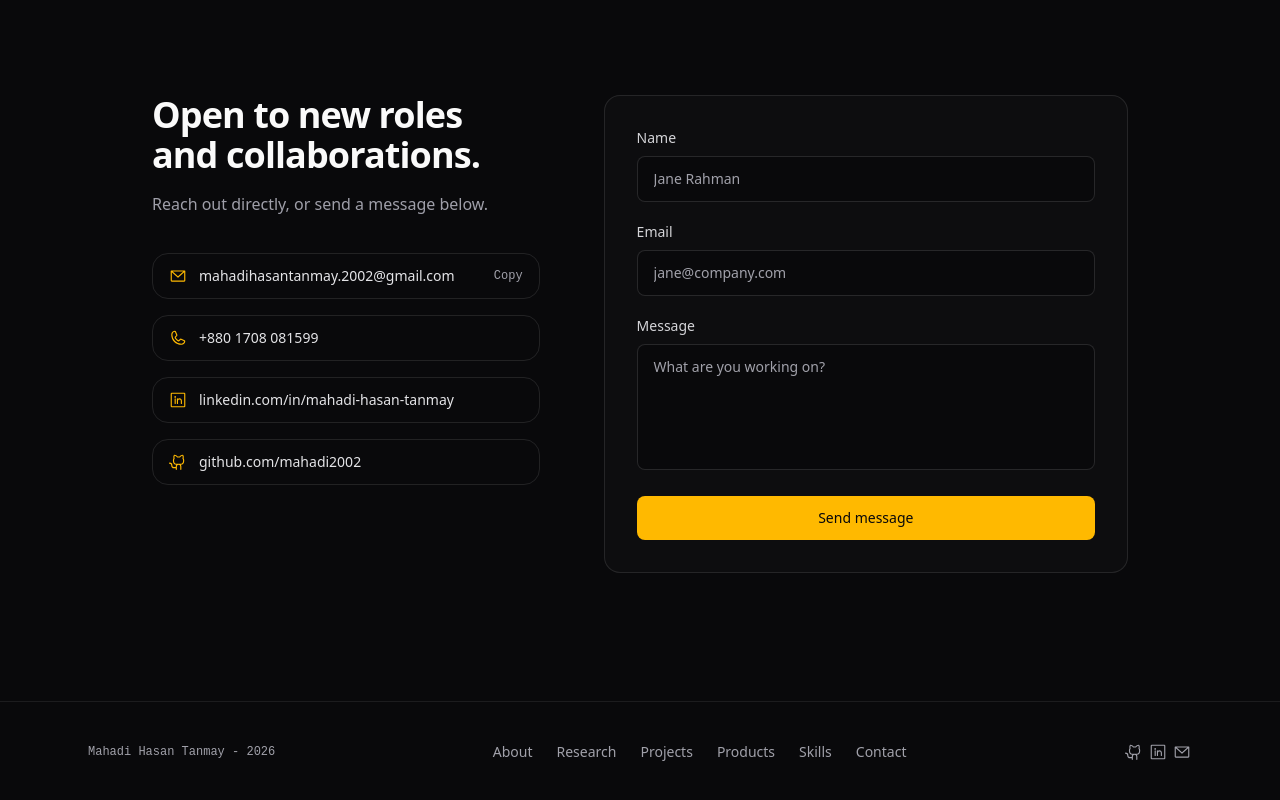
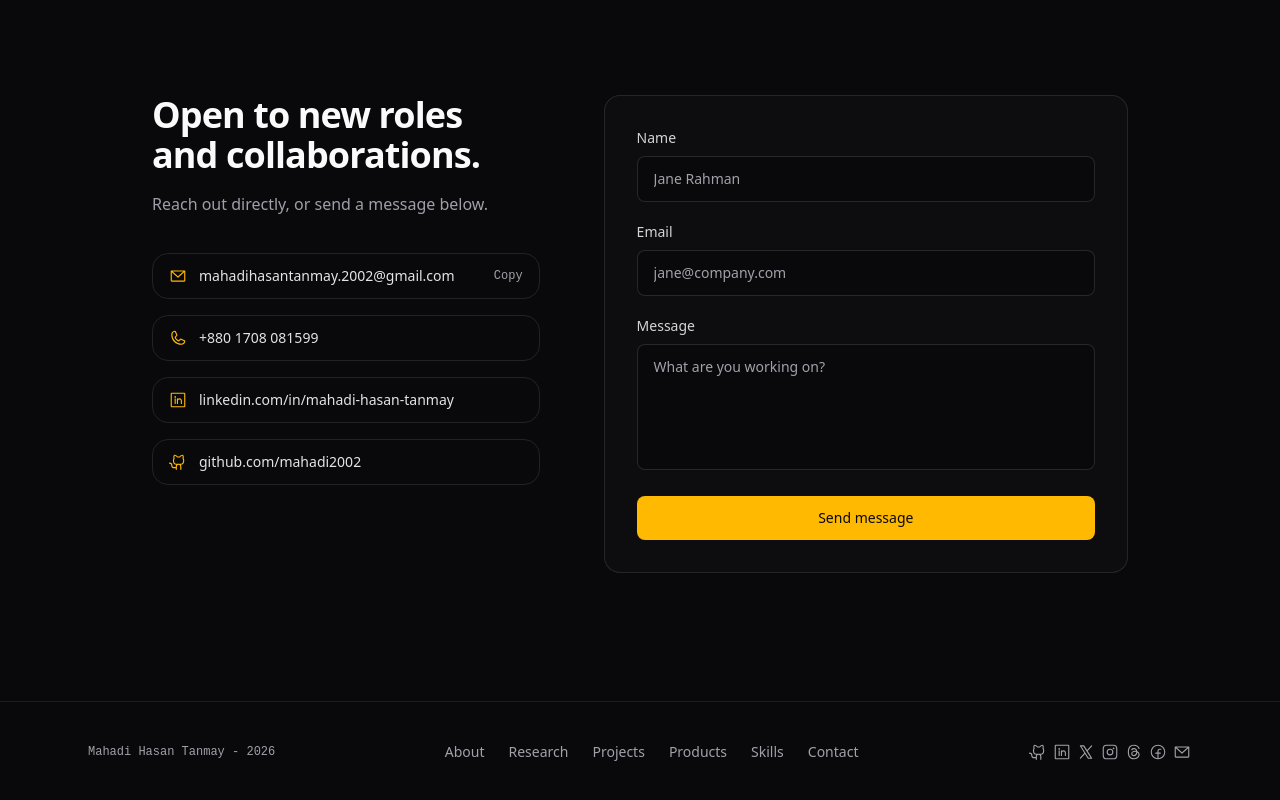
Before and after one commit to mahadi2002/mahadi-portfolio, a React (Vite) app: page / in a window 1280 px wide. Shown: the part 6820-7620 px from the top of the page. Built offline with nearby package versions, Linux system fonts and the light colour scheme.

Commit message:
Add X, Instagram, Threads, and Facebook to the footer
GitHub and LinkedIn stay in the Hero and Contact sections as the
professional-facing channels; the footer now carries the full set
of social links (GitHub, LinkedIn, X, Instagram, Threads, Facebook,
email) as one comprehensive row.

```diff
--- a/src/components/Footer.tsx
+++ b/src/components/Footer.tsx
@@ -1,5 +1,43 @@
-import { GithubLogo, LinkedinLogo, EnvelopeSimple } from "@phosphor-icons/react";
-import { profile, nav } from "../data";
+import {
+  GithubLogo,
+  LinkedinLogo,
+  EnvelopeSimple,
+  XLogo,
+  InstagramLogo,
+  ThreadsLogo,
+  FacebookLogo,
+  type IconProps,
+} from "@phosphor-icons/react";
+import { profile, socials, nav } from "../data";
+
+const socialIcons: Record<string, React.ComponentType<IconProps>> = {
+  X: XLogo,
+  Instagram: InstagramLogo,
+  Threads: ThreadsLogo,
+  Facebook: FacebookLogo,
+};
+
+function IconLink({
+  href,
+  label,
+  icon: Icon,
+}: {
+  href: string;
+  label: string;
+  icon: React.ComponentType<IconProps>;
+}) {
+  return (
+    <a
+      href={href}
+      target="_blank"
+      rel="noreferrer"
+      aria-label={label}
+      className="-m-3 flex h-11 w-11 items-center justify-center rounded-full transition-colors hover:text-amber-300 focus-visible:outline-2 focus-visible:outline-offset-2 focus-visible:outline-amber-400"
+    >
+      <Icon size={18} />
+    </a>
+  );
+}
 
 export function Footer() {
   return (
@@ -17,25 +55,12 @@ export function Footer() {
           ))}
         </nav>
 
-        <div className="flex items-center gap-1 text-ink-dim">
-          <a
-            href={profile.github}
-            target="_blank"
-            rel="noreferrer"
-            aria-label="GitHub"
-            className="-m-3 flex h-11 w-11 items-center justify-center rounded-full transition-colors hover:text-amber-300 focus-visible:outline-2 focus-visible:outline-offset-2 focus-visible:outline-amber-400"
-          >
-            <GithubLogo size={18} />
-          </a>
-          <a
-            href={profile.linkedin}
-            target="_blank"
-            rel="noreferrer"
-            aria-label="LinkedIn"
-            className="-m-3 flex h-11 w-11 items-center justify-center rounded-full transition-colors hover:text-amber-300 focus-visible:outline-2 focus-visible:outline-offset-2 focus-visible:outline-amber-400"
-          >
-            <LinkedinLogo size={18} />
-          </a>
+        <div className="flex flex-wrap items-center justify-center gap-1 text-ink-dim">
+          <IconLink href={profile.github} label="GitHub" icon={GithubLogo} />
+          <IconLink href={profile.linkedin} label="LinkedIn" icon={LinkedinLogo} />
+          {socials.map((s) => (
+            <IconLink key={s.label} href={s.href} label={s.label} icon={socialIcons[s.label]} />
+          ))}
           <a
             href={`mailto:${profile.email}`}
             aria-label="Email"
--- a/src/data.ts
+++ b/src/data.ts
@@ -8,6 +8,13 @@ export const profile = {
   linkedin: "https://linkedin.com/in/mahadi-hasan-tanmay-b5657528a",
   linkedinHandle: "linkedin.com/in/mahadi-hasan-tanmay",
 };
+
+export const socials = [
+  { label: "X", href: "https://x.com/MHTanmay2002" },
+  { label: "Instagram", href: "https://www.instagram.com/therealmahadi2002/" },
+  { label: "Threads", href: "https://www.threads.com/@therealmahadi2002" },
+  { label: "Facebook", href: "http://facebook.com/therealmahadi2002" },
+];
 
 export const education = {
   degree: "B.Sc. in Computer Science and Engineering, Major in Data Science",
```
